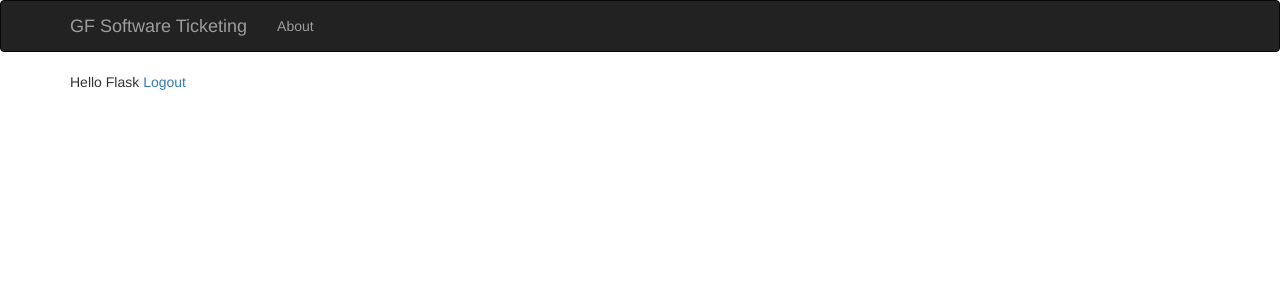
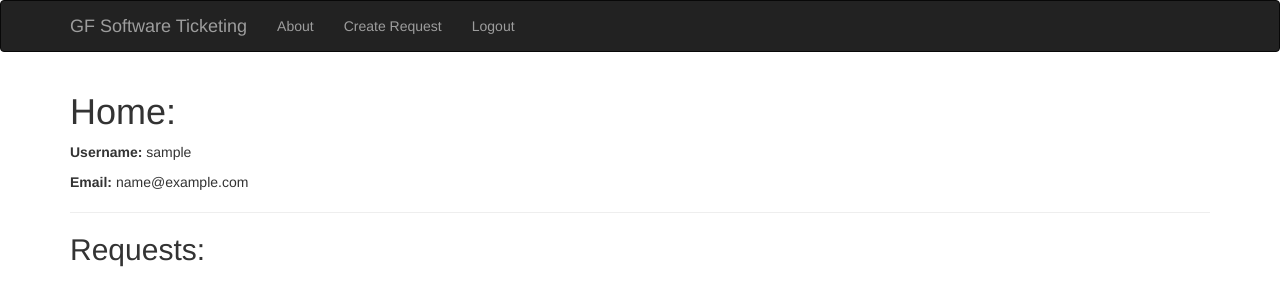
Before and after one commit to Minimonks/GF_Assignment_Project, a Flask app: page /home/ in a window 1280 px wide. Shown: the top 306 px of the page. Run offline with Flask 3, Linux system fonts and the light colour scheme; a user stored in the database is signed in; tables that the repository leaves empty hold one stand-in row (values such as "Sample post"); some libraries are stand-ins or nearby versions.

Commit message:
Login complete

```diff
--- a/app/main/routes.py
+++ b/app/main/routes.py
@@ -22,7 +22,12 @@ def login():
         else:
             flash("No user found...")
 
-    return render_template('login.html', form=form)
+    #GET
+    if current_user.is_authenticated:
+     return redirect(url_for('main.home'))
+    else:
+     return render_template('login.html', form=form)
+
 
 @main.route('/logout', methods=['GET', 'POST'])
 @login_required
@@ -51,4 +56,12 @@ def reqAccount():
         db.session.commit()
         flash("Account Created")
         return redirect(url_for('main.login'))
-    return render_template("requestAccount.html",form=form)
+
+    if current_user.is_authenticated:
+     return redirect(url_for('main.home'))
+    else:
+     return render_template("requestAccount.html",form=form)
+
+@main.route("/CreateRequest", methods=['GET', 'POST'])
+def createRequest():
+    return render_template("createRequest.html")
--- a/app/templates/index.html
+++ b/app/templates/index.html
@@ -2,7 +2,11 @@
 
 {% block page_content %}
 <div>
-    Hello Flask
-    <a href="{{url_for('main.logout')}}">Logout</a>
+    <h1>Home: </h1>
+          <p class="card-text"><b>Username:</b> {{current_user.Username}} </p>
+          <p class="card-text"><b>Email:</b> {{current_user.Email}} </p>
+      <hr>
+
+    <h2>Requests:</h2><br>
 </div>
 {% endblock %}
--- a/app/templates/layout.html
+++ b/app/templates/layout.html
@@ -17,7 +17,15 @@
         <div class="navbar-collapse collapse">
             <ul class="nav navbar-nav">
                 <li><a href="{{ url_for('main.about') }}" class="navbar-item">About</a></li>
-                <!-- <li><a href="{{ url_for('main.login') }}" class="navbar-item">Login</a></li> -->
+
+                {% if current_user.is_authenticated %}
+                <li><a href="{{ url_for('main.createRequest') }}" class="navbar-item">Create Request</a></li>
+                <li><a href="{{ url_for('main.logout') }}" class="navbar-item">Logout</a></li>
+
+                {% else %}
+                <li><a href="{{ url_for('main.login') }}" class="navbar-item">Login</a></li>
+
+                {% endif %}
             </ul>
         </div>
     </div>
```
Also changed, not shown: app/templates/createRequest.html (added, +10 -0 lines).
